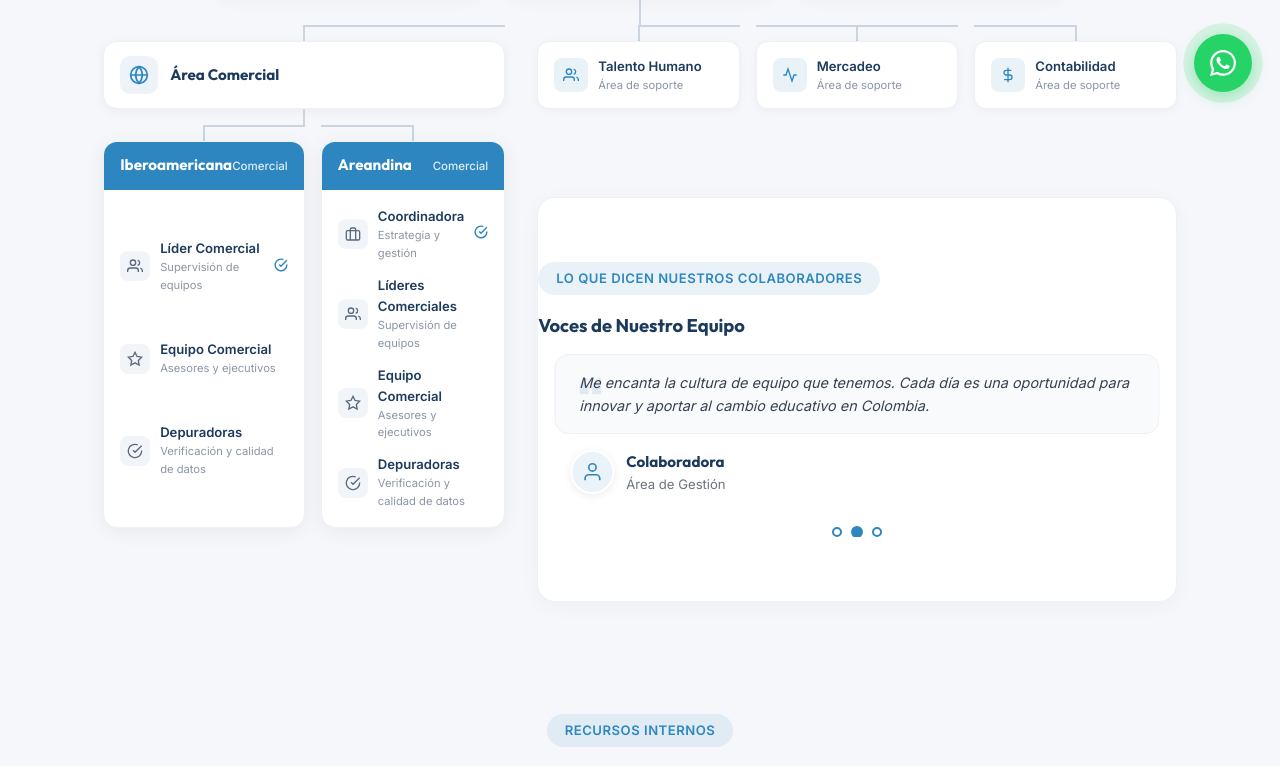
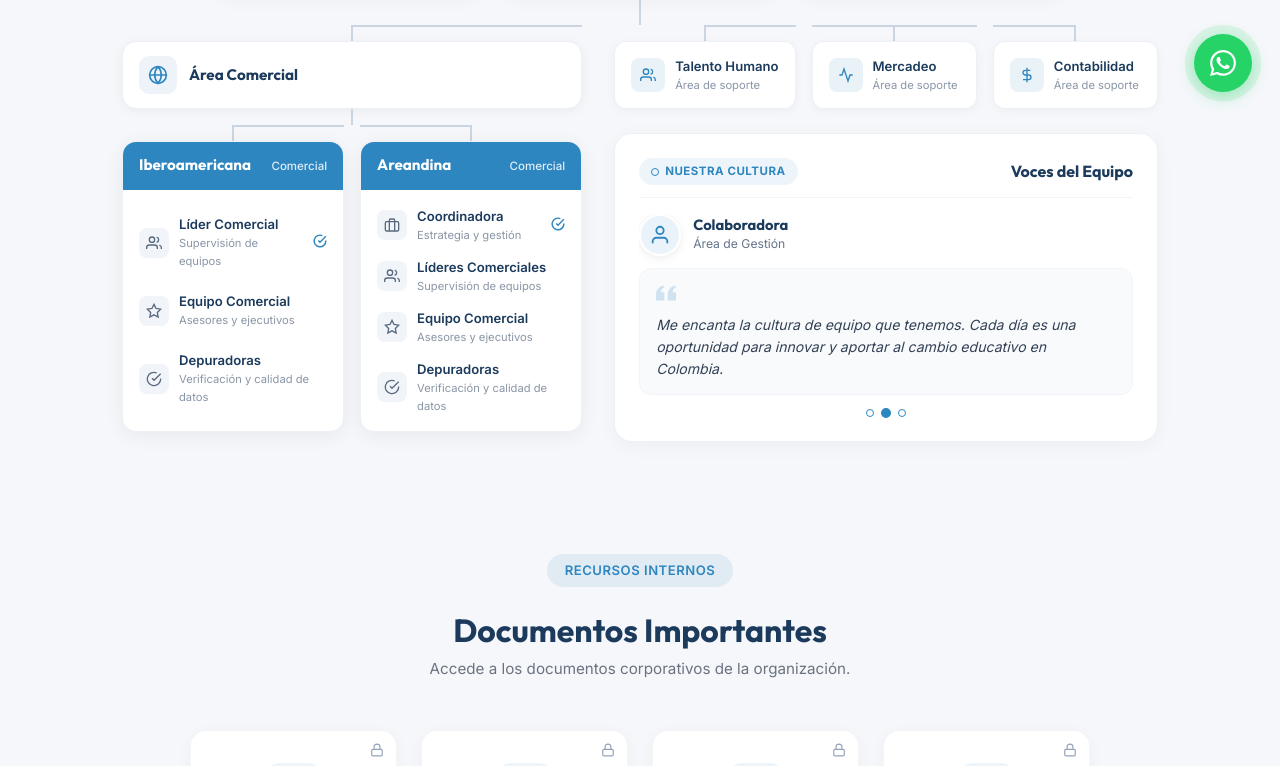
Before and after one commit to jorgelosada1/Innovacion, a React (Vite) app: page /colaboradores in a window 1280 px wide. Shown: the part 680-1446 px from the top of the page. Built offline with nearby package versions, Linux system fonts and the light colour scheme.

Commit message:
fix: Redesign employee comments card inside organigrama with clean fade transitions, top avatar layout, and no overflow text clipping

```diff
--- a/src/pages/ColaboradoresPage.css
+++ b/src/pages/ColaboradoresPage.css
@@ -232,45 +232,88 @@
 }
 
 /* Comments embedded in the empty organigrama space */
-.emp-comments--in-org {
-  margin-top: 0;
-  padding: var(--spacing-lg);
+.emp-comments-card {
   background: var(--color-white);
   border-radius: 18px;
+  padding: 24px;
   border: 1px solid #edf1f6;
   box-shadow: 0 4px 20px rgba(0, 0, 0, 0.04);
+  display: flex;
+  flex-direction: column;
+  box-sizing: border-box;
+  width: 100%;
 }
 
-.emp-comments--in-org .emp-comments__header {
-  margin-bottom: var(--spacing-md);
-  text-align: left;
+.emp-comments-card__header {
+  display: flex;
+  align-items: center;
+  justify-content: space-between;
+  margin-bottom: 16px;
+  padding-bottom: 12px;
+  border-bottom: 1px solid #f1f5f9;
 }
 
-.emp-comments--in-org .emp-comments__title {
+.emp-comments-card__badge {
+  display: inline-flex;
+  align-items: center;
+  gap: 6px;
+  font-size: 0.72rem;
+  font-weight: 700;
+  color: var(--color-blue-primary);
+  background: rgba(46, 134, 193, 0.08);
+  padding: 4px 12px;
+  border-radius: 20px;
+  letter-spacing: 0.5px;
+  text-transform: uppercase;
+}
+
+.emp-comments-card__dot {
+  width: 6px;
+  height: 6px;
+  border-radius: 50%;
+  background: var(--color-yellow);
+}
+
+.emp-comments-card__title {
   font-family: var(--font-primary);
-  font-size: 1.15rem;
+  font-size: 1rem;
   font-weight: 700;
   color: var(--color-blue-dark);
-  margin-top: 4px;
 }
 
-.emp-comments--in-org .emp-comments__quote {
-  padding: var(--spacing-md) var(--spacing-lg);
-  margin-bottom: var(--spacing-md);
-  box-shadow: none;
-  background: #f8fafc;
-  border: 1px solid #edf1f6;
-  border-radius: 14px;
+.emp-comments-card__slider {
+  position: relative;
+  min-height: 155px;
+  width: 100%;
+  overflow: hidden;
 }
 
-.emp-comments--in-org .emp-comments__quote p {
-  font-size: 0.9rem;
-  line-height: 1.6;
+.emp-comments-card__slide {
+  position: absolute;
+  inset: 0;
+  opacity: 0;
+  pointer-events: none;
+  transition: opacity 0.4s ease-in-out;
+  display: flex;
+  flex-direction: column;
+  gap: 12px;
 }
 
-.emp-comments--in-org .emp-comments__avatar--placeholder {
-  width: 44px;
-  height: 44px;
+.emp-comments-card__slide--active {
+  opacity: 1;
+  pointer-events: auto;
+  position: relative;
+}
+
+.emp-comments-card__user {
+  display: flex;
+  align-items: center;
+  gap: 12px;
+}
+
+.emp-comments-card__avatar {
+  width: 42px;
+  height: 42px;
   border-radius: 50%;
   background: rgba(46, 134, 193, 0.1);
   color: var(--color-blue-primary);
@@ -279,6 +322,73 @@
   justify-content: center;
   border: 2px solid var(--color-white);
   box-shadow: 0 2px 8px rgba(0, 0, 0, 0.08);
+  flex-shrink: 0;
+}
+
+.emp-comments-card__info {
+  display: flex;
+  flex-direction: column;
+}
+
+.emp-comments-card__name {
+  font-family: var(--font-primary);
+  font-size: 0.92rem;
+  font-weight: 700;
+  color: var(--color-blue-dark);
+}
+
+.emp-comments-card__role {
+  font-size: 0.76rem;
+  color: #64748b;
+}
+
+.emp-comments-card__body {
+  background: #f8fafc;
+  border: 1px solid #f1f5f9;
+  border-radius: 12px;
+  padding: 14px 16px;
+  position: relative;
+}
+
+.emp-comments-card__quote-icon {
+  color: var(--color-blue-primary);
+  opacity: 0.2;
+  margin-bottom: 4px;
+}
+
+.emp-comments-card__text {
+  font-family: var(--font-secondary);
+  font-size: 0.88rem;
+  color: #334155;
+  line-height: 1.55;
+  font-style: italic;
+}
+
+.emp-comments-card__footer {
+  display: flex;
+  justify-content: center;
+  margin-top: 14px;
+}
+
+.emp-comments-card__dots {
+  display: flex;
+  gap: 8px;
+}
+
+.emp-comments-card__dot {
+  width: 8px;
+  height: 8px;
+  border-radius: 50%;
+  border: 1.5px solid var(--color-blue-primary);
+  background: transparent;
+  cursor: pointer;
+  padding: 0;
+  transition: all 0.2s;
+}
+
+.emp-comments-card__dot--active {
+  background: var(--color-blue-primary);
+  transform: scale(1.25);
 }
 
 /* Perfect horizontal tree line at top of area columns (Desktop) */
--- a/src/pages/ColaboradoresPage.jsx
+++ b/src/pages/ColaboradoresPage.jsx
@@ -283,40 +283,54 @@
                 </div>
               </div>
 
-              {/* === COMENTARIOS DE EMPLEADOS EN EL ESPACIO VACÍO === */}
-              <div className="emp-comments emp-comments--in-org">
-                <div className="emp-comments__header">
-                  <span className="colaboradores__badge">Lo que dicen nuestros colaboradores</span>
-                  <h3 className="emp-comments__title">Voces de Nuestro Equipo</h3>
+              {/* === SLEEK EMPLOYEE COMMENTS CARD IN ORGANIGRAMA EMPTY SPACE === */}
+              <div className="emp-comments-card">
+                <div className="emp-comments-card__header">
+                  <div className="emp-comments-card__badge">
+                    <span className="emp-comments-card__dot"></span>
+                    Nuestra Cultura
                   </div>
-                <div className="emp-comments__slider">
-                  <div className="emp-comments__track" style={{ transform: `translateX(-${commentIndex * 100}%)` }}>
+                  <h3 className="emp-comments-card__title">Voces del Equipo</h3>
+                </div>
+
+                <div className="emp-comments-card__slider">
                   {comments.map((comment, i) => (
-                      <div key={i} className="emp-comments__card">
-                        <div className="emp-comments__quote">
-                          <svg width="22" height="22" viewBox="0 0 24 24" fill="currentColor" opacity="0.12">
-                            <path d="M14.017 21v-7.391c0-5.704 3.731-9.57 8.983-10.609l.995 2.151c-2.432.917-3.995 3.638-3.995 5.849h4v10H14.017zM0 21v-7.391c0-5.704 3.731-9.57 8.983-10.609L9.978 5.151c-2.432.917-3.995 3.638-3.995 5.849h4v10H0z"/>
-                          </svg>
-                          <p>{comment.text}</p>
-                        </div>
-                        <div className="emp-comments__author">
-                          <div className="emp-comments__avatar emp-comments__avatar--placeholder">
-                            <svg width="22" height="22" viewBox="0 0 24 24" fill="none" stroke="currentColor" strokeWidth="1.8">
+                    <div
+                      key={i}
+                      className={`emp-comments-card__slide ${i === commentIndex ? 'emp-comments-card__slide--active' : ''}`}
+                    >
+                      <div className="emp-comments-card__user">
+                        <div className="emp-comments-card__avatar">
+                          <svg width="22" height="22" viewBox="0 0 24 24" fill="none" stroke="currentColor" strokeWidth="2">
                             <path d="M20 21v-2a4 4 0 0 0-4-4H8a4 4 0 0 0-4 4v2"/>
                             <circle cx="12" cy="7" r="4"/>
                           </svg>
                         </div>
-                          <div>
-                            <p className="emp-comments__name">{comment.name}</p>
-                            <p className="emp-comments__role">{comment.role}</p>
+                        <div className="emp-comments-card__info">
+                          <h4 className="emp-comments-card__name">{comment.name}</h4>
+                          <span className="emp-comments-card__role">{comment.role}</span>
                         </div>
+                      </div>
+
+                      <div className="emp-comments-card__body">
+                        <svg className="emp-comments-card__quote-icon" width="20" height="20" viewBox="0 0 24 24" fill="currentColor">
+                          <path d="M14.017 21v-7.391c0-5.704 3.731-9.57 8.983-10.609l.995 2.151c-2.432.917-3.995 3.638-3.995 5.849h4v10H14.017zM0 21v-7.391c0-5.704 3.731-9.57 8.983-10.609L9.978 5.151c-2.432.917-3.995 3.638-3.995 5.849h4v10H0z"/>
+                        </svg>
+                        <p className="emp-comments-card__text">{comment.text}</p>
                       </div>
                     </div>
                   ))}
                 </div>
-                  <div className="emp-comments__dots">
+
+                <div className="emp-comments-card__footer">
+                  <div className="emp-comments-card__dots">
                     {comments.map((_, i) => (
-                      <button key={i} className={`emp-comments__dot ${i === commentIndex ? 'emp-comments__dot--active' : ''}`} onClick={() => setCommentIndex(i)} />
+                      <button
+                        key={i}
+                        className={`emp-comments-card__dot ${i === commentIndex ? 'emp-comments-card__dot--active' : ''}`}
+                        onClick={() => setCommentIndex(i)}
+                        aria-label={`Ver comentario ${i + 1}`}
+                      />
                     ))}
                   </div>
                 </div>
```
Lines whose indentation alone changed are shown as unchanged.
